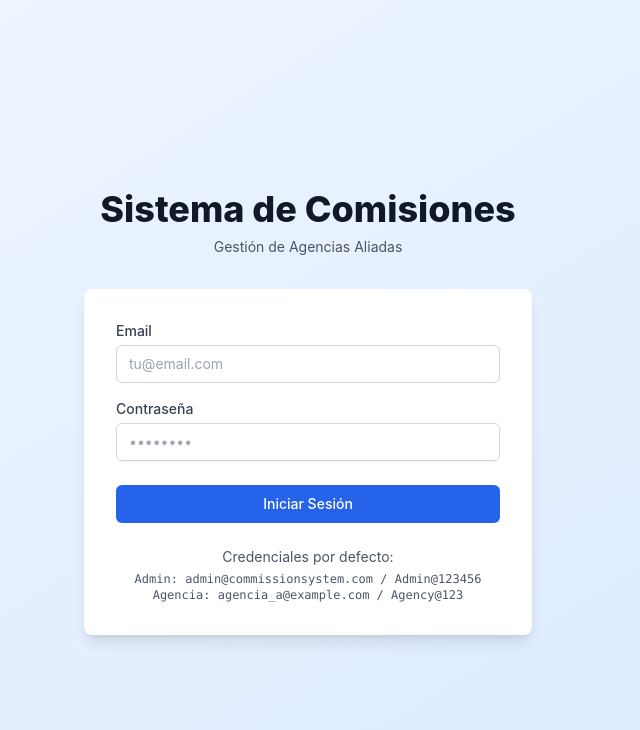
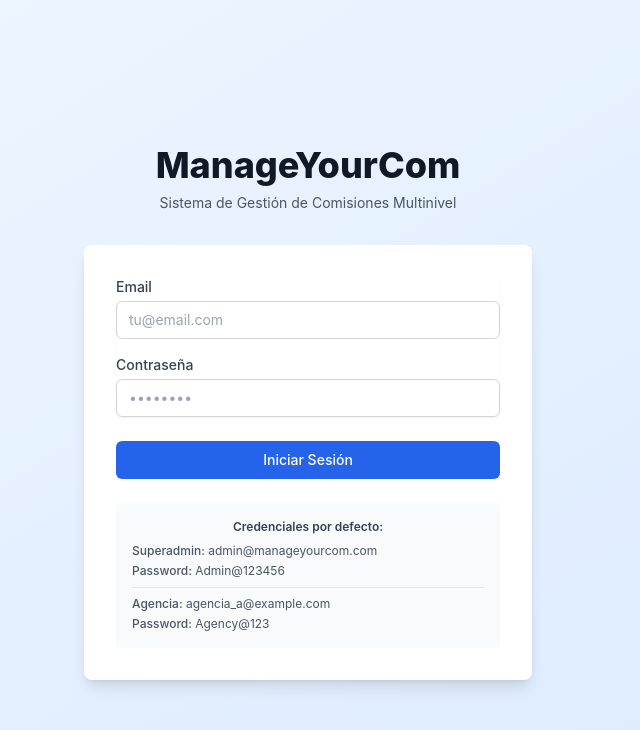
Before and after one commit to AndySuarezRicardo/commission-system, a React (Vite) app in the folder frontend/: page /login in a window 1280 px wide. Shown: the top 730 px of the page, without its empty margins (332-972 px from the left). Built offline with nearby package versions, Linux system fonts and the light colour scheme; no server answers.

Commit message:
Fix: Complete authentication and hierarchical agency system - frontend/src/pages/Login.jsx

```diff
--- a/frontend/src/pages/Login.jsx
+++ b/frontend/src/pages/Login.jsx
@@ -23,11 +23,11 @@ export default function Login() {
         setRequires2FA(true);
         toast.success('Ingresa tu código 2FA');
       } else if (result.success) {
-        toast.success('¡Bienvenido!');
+        toast.success('¡Bienvenido a ManageYourCom!');
         navigate('/dashboard');
       }
     } catch (error) {
-      toast.error(error.response?.data?.error || 'Error al iniciar sesión');
+      toast.error(error.response?.data?.error || 'Credenciales incorrectas');
     } finally {
       setLoading(false);
     }
@@ -38,10 +38,10 @@ export default function Login() {
       <div className="max-w-md w-full space-y-8">
         <div>
           <h2 className="mt-6 text-center text-4xl font-extrabold text-gray-900">
-            Sistema de Comisiones
+            ManageYourCom
           </h2>
           <p className="mt-2 text-center text-sm text-gray-600">
-            Gestión de Agencias Aliadas
+            Sistema de Gestión de Comisiones Multinivel
           </p>
         </div>
         <form className="mt-8 space-y-6 bg-white p-8 rounded-lg shadow-lg" onSubmit={handleSubmit}>
@@ -107,10 +107,27 @@ export default function Login() {
             </button>
           </div>
 
-          <div className="text-sm text-center text-gray-600">
-            <p>Credenciales por defecto:</p>
-            <p className="font-mono text-xs mt-1">Admin: admin@commissionsystem.com / Admin@123456</p>
-            <p className="font-mono text-xs">Agencia: agencia_a@example.com / Agency@123</p>
+          <div className="bg-gray-50 rounded p-4 space-y-2">
+            <p className="text-xs font-semibold text-gray-700 text-center mb-2">
+              Credenciales por defecto:
+            </p>
+            <div className="space-y-1">
+              <p className="text-xs text-gray-600">
+                <span className="font-medium">Superadmin:</span> admin@manageyourcom.com
+              </p>
+              <p className="text-xs text-gray-600">
+                <span className="font-medium">Password:</span> Admin@123456
+              </p>
+            </div>
+            <hr className="my-2" />
+            <div className="space-y-1">
+              <p className="text-xs text-gray-600">
+                <span className="font-medium">Agencia:</span> agencia_a@example.com
+              </p>
+              <p className="text-xs text-gray-600">
+                <span className="font-medium">Password:</span> Agency@123
+              </p>
+            </div>
           </div>
         </form>
       </div>
```
